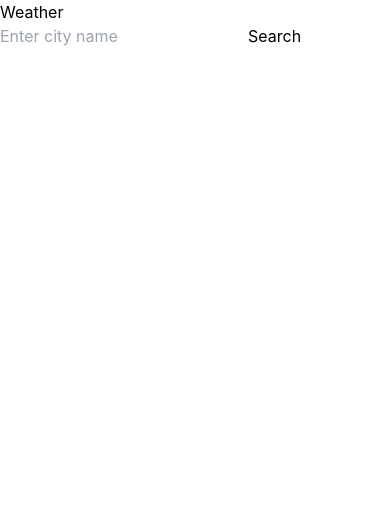
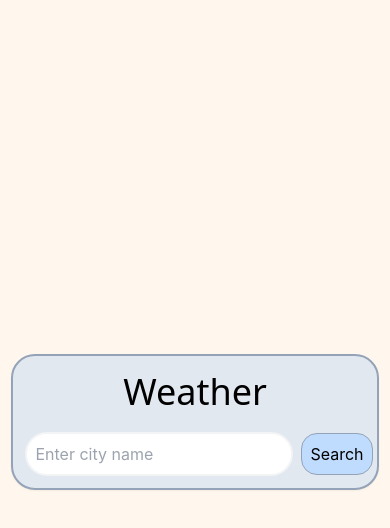
Before and after one commit to MindOfBear/WeatherApp, a React (Create React App) app in the folder frontend/: page / in a window 390 px wide. Shown: the top 528 px of the page. Built offline with nearby package versions, Linux system fonts and the light colour scheme.

Commit message:
Interface for Desktop & Mobile

```diff
--- a/frontend/src/axiosConfig.js
+++ b/frontend/src/axiosConfig.js
@@ -2,7 +2,7 @@
 import axios from 'axios';
 
 const api = axios.create({
-  baseURL: 'http://localhost:8000/api',
+  baseURL: 'http://192.168.1.138:8000/api',
   headers: {
     'Content-Type': 'application/json',
   },
--- a/frontend/src/components/WeatherComponent.js
+++ b/frontend/src/components/WeatherComponent.js
@@ -21,26 +21,46 @@ function WeatherComponent() {
   };
 
   return (
-    <div>
-      <h1>Weather</h1>
+    <div className='h-screen flex justify-center items-center bg-orange-50'>
+      <div className='bg-slate-200 sm:w-1/4 rounded-3xl p-1 shadow-sm border-2 border-slate-400'>
+        <h1 className='text-center p-3 font-sans text-4xl'>Weather</h1>
+        <div className='justify-center items-center'>
         <input
+          className='sm:w-3/4 p-2 m-2 rounded-3xl border-gray-100 border-2'
           type="text"
           value={city}
           onChange={handleInputChange}
           placeholder="Enter city name"
         />
-      <button onClick={getWeather}>Search</button>
+        <button className='bg-blue-200 border border-slate-400 rounded-2xl p-2' onClick={getWeather}>Search</button>
+        </div>
+        {weatherData && (
+        <div className='grid grid-cols-2 gap-2 items-center text-center font-sans text-lg'>
 
-      {weatherData && (
-        <div>
-          <h2>Weather Data for {city}</h2>
-          <p>Temperature: {weatherData.main?.temp}°C</p>
-          <p>Weather: {weatherData.weather?.[0]?.description}</p>
-          <p>Humidity: {weatherData.main?.humidity}%</p>
-          <p>Wind Speed: {weatherData.wind?.speed} m/s</p>
+          <div className='bg-blue-50 w-46 h-32 rounded-2xl border-2 border-blue-200 text-center flex items-center justify-center text-4xl'>
+            <p>{weatherData.main?.temp}°C</p>
+          </div>
+
+          <div className='bg-blue-50 w-46 h-32 rounded-2xl border-2 border-blue-200 text-center flex items-center justify-center text-xl'>
+            <p>Conditions <br/> {weatherData.weather?.[0]?.description}</p>
+          </div>
+
+          <div className='bg-blue-50 w-46 h-32 rounded-2xl border-2 border-blue-200 text-center flex items-center justify-center text-xl'>
+            <p>Humidity <br/> {weatherData.main?.humidity}%</p>
+          </div>
+
+          <div className='bg-blue-50 w-46 h-32 rounded-2xl border-2 border-blue-200 text-center flex items-center justify-center text-xl'>
+            <p>Wind Speed <br/> {weatherData.wind?.speed} m/s</p>
+          </div>
+
         </div>
         )}
+
+        {/* toDo: load metadata dynamic */}
+
       </div>
+    </div>
+
   );
 }
 
```
Also changed, not shown: 1 other file (tests, documents, lock files or other folders). Lines whose indentation alone changed are shown as unchanged.
